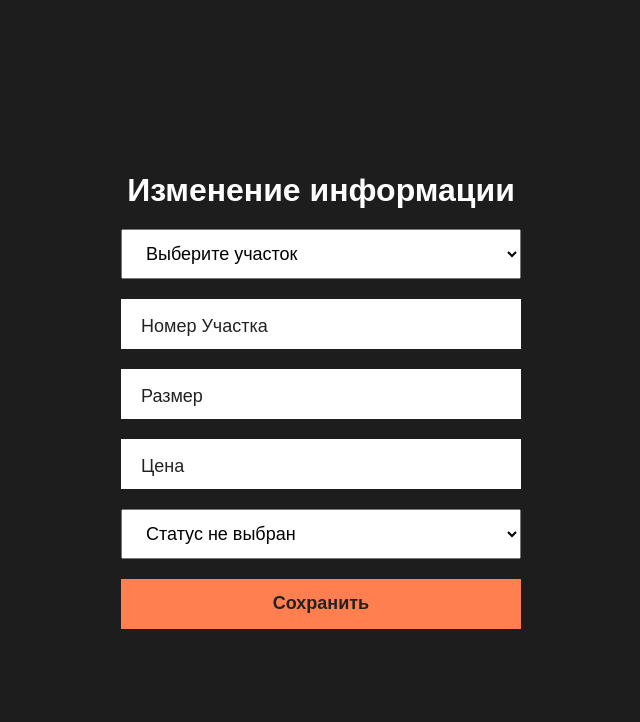
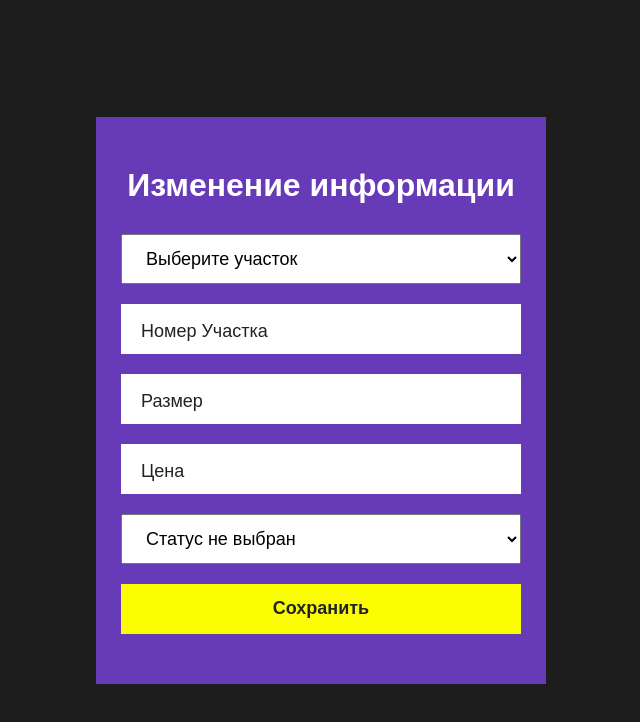
Before and after one commit to olishevskyalex/editor-grounds, a React app: page /editor in a window 1280 px wide. Shown: the top 722 px of the page, without its empty margins (319-959 px from the left). Built offline with nearby package versions, Linux system fonts and the light colour scheme; no server answers.

Commit message:
component editor modified

```diff
--- a/src/components/custom-button/custom-button.module.scss
+++ b/src/components/custom-button/custom-button.module.scss
@@ -6,6 +6,7 @@
   font-weight: 600;
   color: #222;
   border: 0;
+  padding: 0;
   outline: none;
   background: #FBFE00;
   cursor: pointer;
--- a/src/components/editor/_ground-status.jsx
+++ b/src/components/editor/_ground-status.jsx
@@ -2,10 +2,14 @@ import React from 'react';
 import s from './_ground-status.module.scss';
 
 export default function GroundStatus(props) {
+  let selectors = s['ground-status'];
+  if (props.className !== undefined) {
+    selectors += ' ' + props.className;
+  }
   return (
     <select
       name="status"
-      className={s['ground-status']}
+      className={selectors}
       value={props.value}
       onChange={props.onChange}
     >
--- a/src/components/editor/_ground-status.module.scss
+++ b/src/components/editor/_ground-status.module.scss
@@ -1,4 +1,5 @@
 .ground-status {
+  width: 100%;
   padding: 0 20px;
   height: 50px;
   font-family: Arial;
--- a/src/components/editor/_select-grouds.jsx
+++ b/src/components/editor/_select-grouds.jsx
@@ -18,9 +18,13 @@ export default class SelectGrounds extends React.Component {
     return options;
   }
   render() {
+    let selectors = s['slect-grounds'];
+    if (this.props.className !== undefined) {
+      selectors += ' ' + this.props.className;
+    }
     return (
       <select
-        className={s['slect-grounds']}
+        className={selectors}
         name="ground-id"
         onChange={this.props.onChange}
       >
--- a/src/components/editor/_select-grouds.module.scss
+++ b/src/components/editor/_select-grouds.module.scss
@@ -1,4 +1,5 @@
 .slect-grounds {
+  width: 100%;
   padding: 0 20px;
   height: 50px;
   font-family: Arial;
--- a/src/components/editor/editor.jsx
+++ b/src/components/editor/editor.jsx
@@ -4,6 +4,7 @@ import s from './editor.module.scss';
 import SelectGrounds from './_select-grouds.jsx';
 import GroundStatus from './_ground-status.jsx';
 import CustomInput from './../custom-input/custom-input.jsx';
+import CustomButton from './../custom-button/custom-button.jsx';
 
 export default class Editor extends React.Component {
   constructor(props) {
@@ -67,10 +68,12 @@ export default class Editor extends React.Component {
       <form className={s.editor}>
         <h3 className={s.title}>Изменение информации</h3>
         <SelectGrounds
+          className={s.select}
           grounds={this.props.grounds}
           onChange={this.changeVeiwData}
         />
         <CustomInput
+          className={s['custom-input']}
           name="number"
           placeholder="Номер участка"
           value={this.state.number}
@@ -78,6 +81,7 @@ export default class Editor extends React.Component {
           isActive={inputsActive.number}
         />
         <CustomInput
+          className={s['custom-input']}
           name="size"
           placeholder="Размер"
           value={this.state.size}
@@ -85,6 +89,7 @@ export default class Editor extends React.Component {
           isActive={inputsActive.size}
         />
         <CustomInput
+          className={s['custom-input']}
           name="price"
           placeholder="Цена"
           value={this.state.price}
@@ -92,10 +97,11 @@ export default class Editor extends React.Component {
           isActive={inputsActive.price}
         />
         <GroundStatus
+          className={s.select}
           value={this.state.status}
           onChange={this.controlChange}
         />
-        <button className={s.button} type="submit">Cохранить</button>
+        <CustomButton text="Сохранить" />
       </form>
     );
   }
--- a/src/components/editor/editor.module.scss
+++ b/src/components/editor/editor.module.scss
@@ -1,8 +1,11 @@
 .editor {
   width: 400px;
-  display: grid;
-  grid-template-columns: 1fr;
-  grid-row-gap: 20px;
+  display: flex;
+  flex-direction: column;
+  justify-content: center;
+  align-items: center;
+  background: #673ab7;
+  padding: 50px 25px;
 }
 
 .title {
@@ -10,21 +13,10 @@
   font-size: 32px;
   color: #fff;
   text-align: center;
-  margin: 0;
+  margin: 0 0 30px;
 }
 
-.button {
-  height: 50px;
-  font-family: Arial;
-  font-size: 18px;
-  font-weight: 700;
-  color: #222;
-  background: coral;
-  outline: none;
-  border: 0;
-  transition: background .2s;
-  cursor: pointer;
-  &:hover {
-    background: rgb(209, 102, 64);
-  }
+.custom-input,
+.select {
+  margin-bottom: 20px;
 }
```
Also changed, not shown: public/bundle.js.
